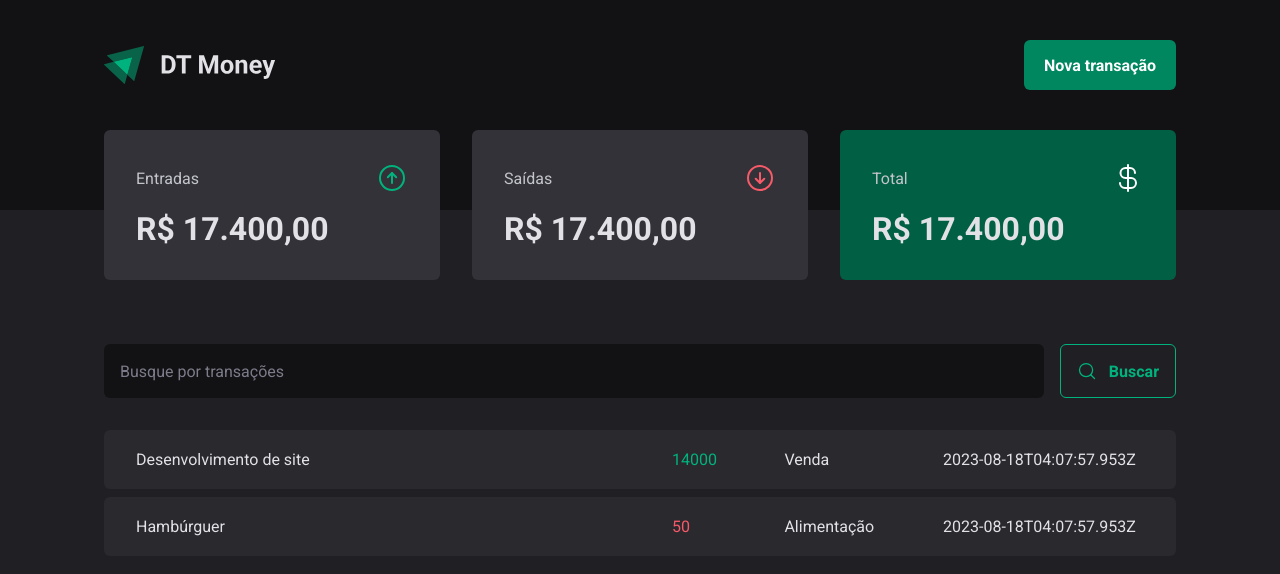
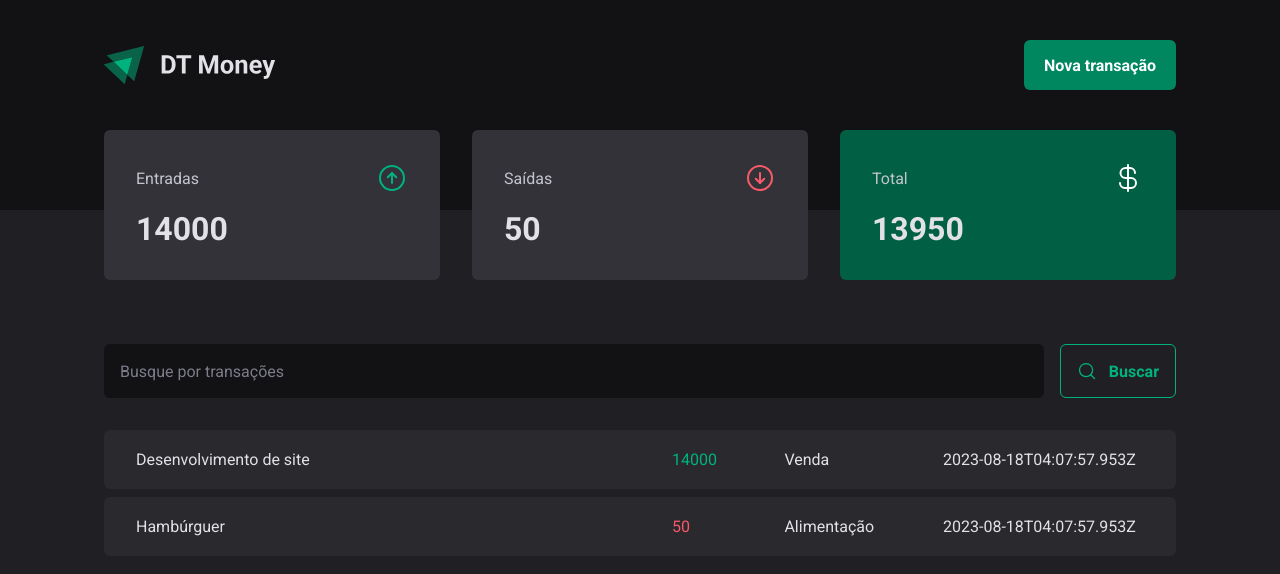
Before and after one commit to brunobandeiraf/DT_Money_React, a React (Vite) app in the folder json-server/: page / in a window 1280 px wide. Shown: the top 574 px of the page. Built offline with nearby package versions, Linux system fonts and the light colour scheme; data requests are answered from the project's data file.

Commit message:
calculando resumo de transacoes

```diff
--- a/json-server/src/components/Summary/index.tsx
+++ b/json-server/src/components/Summary/index.tsx
@@ -1,13 +1,37 @@
-import { ArrowCircleDown, ArrowCircleUp, CurrencyDollar } from "phosphor-react";
-import { useContext } from "react";
-import { TransactionsContext } from "../../contexts/TransactionsContext";
-import { SummaryCard, SummaryContainer } from "./styles";
+import { ArrowCircleDown, ArrowCircleUp, CurrencyDollar } from 'phosphor-react';
+import { useContext } from 'react';
+import { TransactionsContext } from '../../contexts/TransactionsContext';
+import { SummaryCard, SummaryContainer } from './styles';
 
 export function Summary() {
 
-  const { transactions } = useContext(TransactionsContext)
+  // Contexto instanciado para ter acesso ao array de transações
+  const { transactions } = useContext(TransactionsContext);
 
-  console.log(transactions)
+  // .reduce percorre o array a alguma estrutura de dados
+  // { income: 0, outcome: 0, total: 0 }
+  // .reduce(() => {}, { income: 0, outcome: 0, total: 0 })
+  //
+  const summary = transactions.reduce(
+    (acc, transaction) => {
+    // acc é o estado inicial
+    // transaction é cada interação
+      if (transaction.type === 'income') {
+        acc.income += transaction.price;
+        acc.total += transaction.price;
+      } else {
+        acc.outcome += transaction.price;
+        acc.total -= transaction.price;
+      }
+
+      return acc;
+    },
+    {
+      income: 0,
+      outcome: 0,
+      total: 0,
+    },
+  );
 
   return (
     <SummaryContainer>
@@ -18,7 +42,7 @@
           <ArrowCircleUp size={32} color="#00b37e" />
         </header>
 
-        <strong>R$ 17.400,00</strong>
+        <strong>{summary.income}</strong>
       </SummaryCard>
 
       <SummaryCard>
@@ -27,7 +51,7 @@
           <ArrowCircleDown size={32} color="#f75a68" />
         </header>
 
-        <strong>R$ 17.400,00</strong>
+        <strong>{summary.outcome}</strong>
       </SummaryCard>
 
       {/* Foi criado uma interface no style para lidar com essa variant */}
@@ -37,7 +61,7 @@
           <CurrencyDollar size={32} color="#fff" />
         </header>
 
-        <strong>R$ 17.400,00</strong>
+        <strong>{summary.total}</strong>
       </SummaryCard>
     </SummaryContainer>
   );
```
